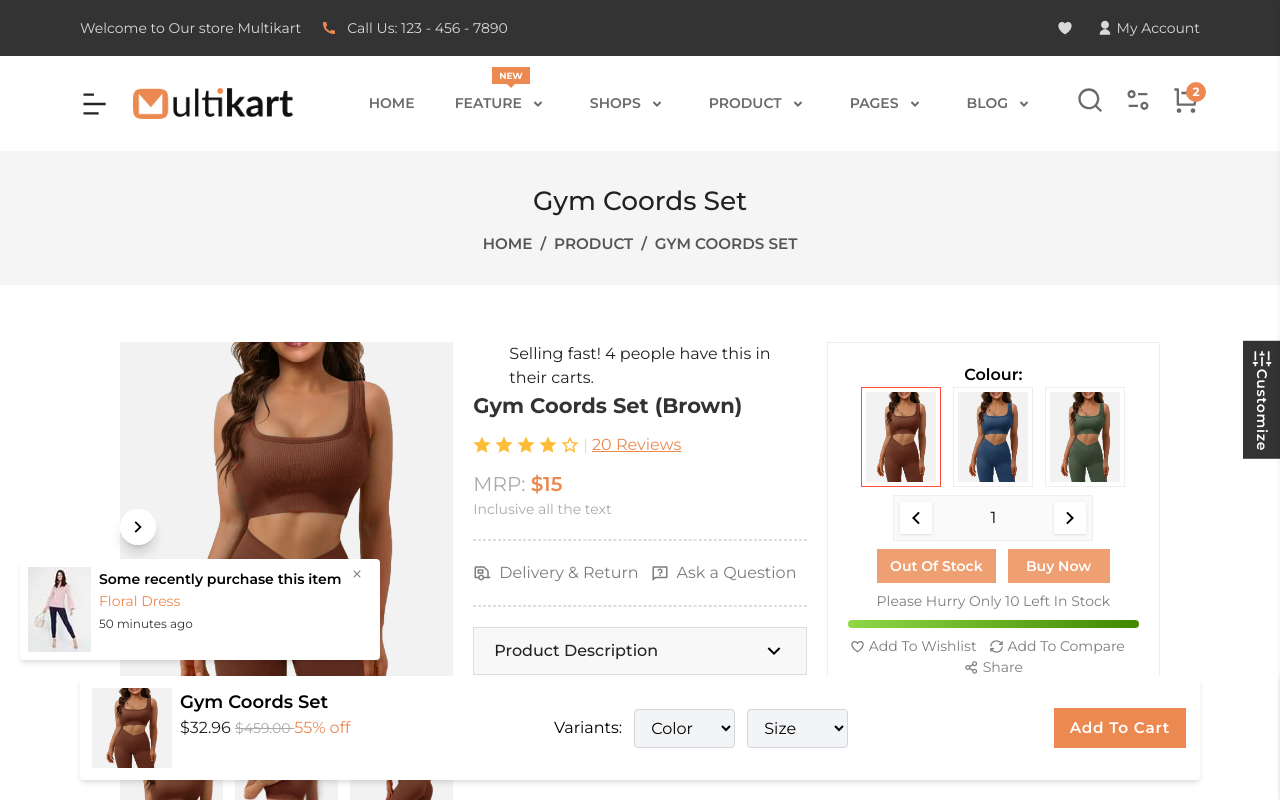
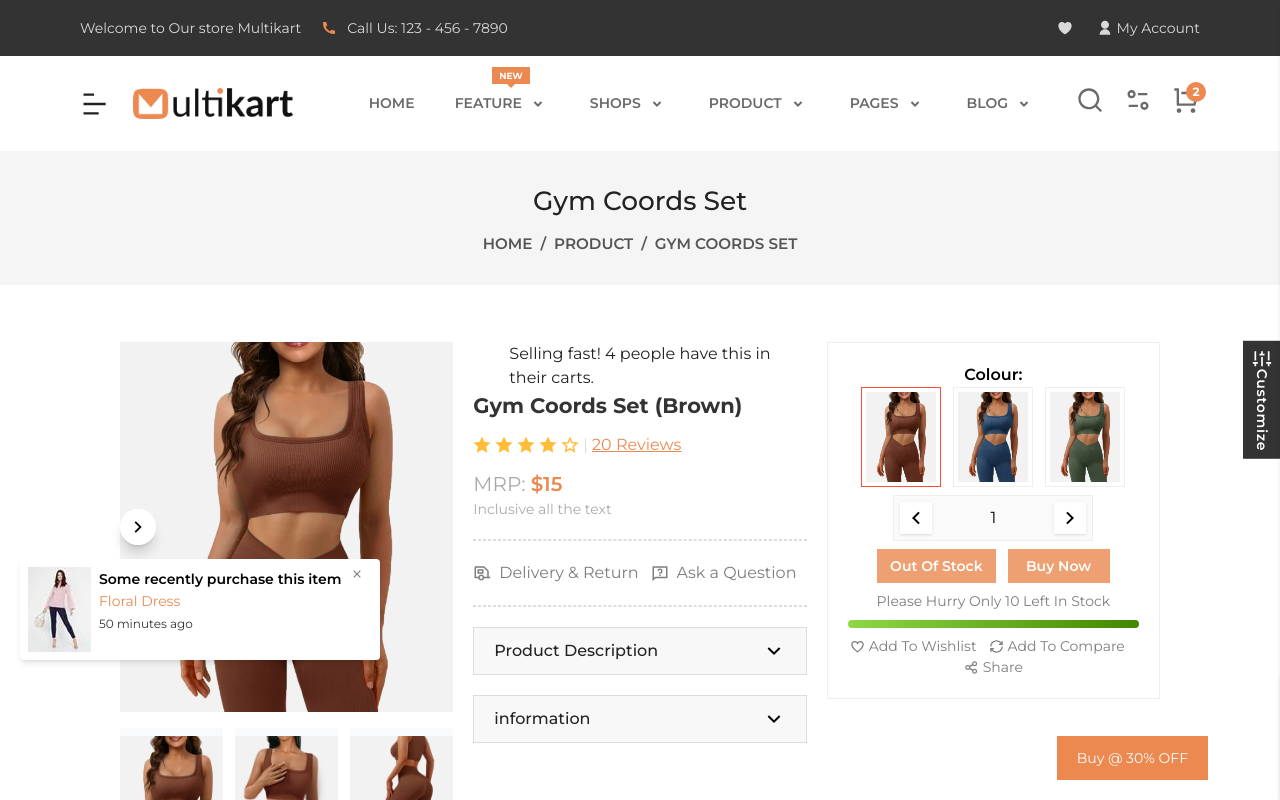
Before and after one commit to engymo/Multikart, a Next.js app: page / in a window 1280 px wide. Shown: the top 800 px of the page. Built offline with nearby package versions, Linux system fonts and the light colour scheme.

Commit message:
newsection

```diff
--- a/src/app/page.tsx
+++ b/src/app/page.tsx
@@ -7,6 +7,7 @@ import StickyBuyBar from "@/components/product/StickyBuyBar/StickyBuyBar";
 import ProductDetails from "@/components/product/ProductDetails";
 import ProductTabsWrapper from "@/components/product/tabs/ProductTabsWrapper";
 import RelatedProducts from "@/components/product/RelatedProducts/RelatedProducts";
+import FixedBarBotton from "@/components/common/FixedBarBottom/FixedBarBotton";
 
 export default function Home() {
   return (
@@ -16,6 +17,7 @@ export default function Home() {
       <ProductTabsWrapper />
       <RelatedProducts />
       <SalesToast />
+      <FixedBarBotton/>
       <CustomizeButton />
       <StickyBuyBar />
     </main>
--- /dev/null
+++ b/src/components/common/FixedBarBottom/FixedBarBotton.tsx
@@ -0,0 +1,41 @@
+"use client";
+
+import React from 'react';
+import { RiArrowUpDoubleFill } from '@remixicon/react';
+import { useScroll } from '@/hooks/useScroll';
+
+const FixedBarButton = () => {
+  const showScrollBtn = useScroll(300);
+
+  const scrollToTop = () => {
+    window.scrollTo({
+      top: 0,
+      behavior: 'smooth',
+    });
+  };
+
+  return (
+    <div className="fixed bottom-5 right-5 z-80 flex items-center gap-2">
+      <a
+        href="#"
+        className="bg-[#ec8951] text-white text-sm px-5 py-3 hover:bg-transparent hover:text-black transition-colors duration-300 block"
+      >
+        Buy @ 30% OFF
+      </a>
+
+      <button
+        onClick={scrollToTop}
+        aria-label="Scroll to top"
+        className={`bg-[#ec8951] text-white p-3 flex items-center justify-center transition-all duration-300 ${
+          showScrollBtn
+            ? "opacity-100 visible translate-y-0"
+            : "opacity-0 invisible translate-y-4"
+        }`}
+      >
+        <RiArrowUpDoubleFill size={20} />
+      </button>
+    </div>
+  );
+};
+
+export default FixedBarButton;
--- a/src/components/layout/Footer/Footer.tsx
+++ b/src/components/layout/Footer/Footer.tsx
@@ -38,7 +38,7 @@ export default function Footer() {
                 return (
                   <div
                     key={item.text}
-                    className="flex items-start gap-3"
+                    className="flex items-start gap-3 hover:text-gray-400"
                   >
                     <Icon
                       size={18}
@@ -65,7 +65,7 @@ export default function Footer() {
                       href={link.url}
                       className=" relative inline-block pb-1 after:absolute after:left-0 after:bottom-0
                                   after:h-[3px] after:w-0 after:bg-[#e06b42] after:transition-all after:duration-300
-                                  after:ease-in-out hover:after:w-full" >
+                                  after:ease-in-out hover:after:w-full " >
                       {link.label}
                     </Link>
                   </li>
--- a/src/components/product/StickyBuyBar/StickyBuyBar.tsx
+++ b/src/components/product/StickyBuyBar/StickyBuyBar.tsx
@@ -1,60 +1,67 @@
-import React from 'react'
+"use client";
+
+import React from 'react';
+import { useScroll } from '@/hooks/useScroll';
 
 const StickyBuyBar = () => {
+    const isScrolled = useScroll(400);
+
     return (
-        <section className='fixed bottom-5 left-0 right-0 z-50 '>
-            <div className='container mx-auto lg:px-20 px-4'>
-                <div className='flex justify-between items-center bg-white border-gray-50 rounded shadow-md p-3'>
-                    <div className='flex gap-2 hidden md:hidden lg:flex'>
+        <section
+            className={`fixed bottom-0 left-0 right-0 z-50 transition-all duration-300 ${isScrolled
+                    ? "opacity-100 visible translate-y-0"
+                    : "opacity-0 invisible translate-y-full"
+                }`}
+        >
+            <div className='container mx-auto lg:px-20 px-4 mb-2'>
+                <div className='flex justify-between items-center bg-white border-gray-100 rounded shadow-lg p-3'>
+
+                    {/* الصورة والتفاصيل */}
+                    <div className='flex gap-2 hidden lg:flex items-center'>
+                        <img className='w-16 h-16 object-cover rounded' src="/images/products/17.jpg" alt="sticky-img" />
                         <div>
-                            <img className='w-20 h-20' src="/images/products/17.jpg" alt="stikyimg" />
-                        </div>
-                        <div>
-
-                            <div >
-                                <h4 className='font-semibold text-lg'>Gym Coords Set</h4>
-                                <span className='text-base text-[rgb(34,34,34)]'>$32.96{" "}
-                                    <span className='line-through text-[rgb(170,170,170)] text-sm'> $459.00 </span>
-                                    <span className='text-base text-[rgb(236,137,81)]'> {" "} 55% off</span>
-                                </span>
-                            </div>
-
+                            <h4 className='font-semibold text-base'>Gym Coords Set</h4>
+                            <span className='text-sm text-[#222] font-medium'>
+                                $32.96{" "}
+                                <span className='line-through text-[#aaa] text-xs'> $459.00 </span>
+                                <span className='text-[#ec8951] text-xs'> 55% off</span>
+                            </span>
                         </div>
                     </div>
-                    <div className='flex items-center gap-3 font-meduim text-base'>
-                        <h3 className='hidden md:hidden lg:block'>Variants:</h3>
 
-                        <select
-                            className="w-full rounded border border-gray-300 px-3 py-2 text-base bg-gray-100 focus:outline-none"
-                        >
+                    {/* الخيارات */}
+                    <div className='flex items-center gap-3 font-medium text-sm'>
+                        <h3 className='hidden lg:block'>Variants:</h3>
+
+                        <select className="rounded border border-gray-300 px-3 py-2 text-sm bg-gray-100 focus:outline-none">
                             <option value="">Color</option>
-                            <option value="s">Pink</option>
-                            <option value="m">Blue</option>
-                            <option value="l">gray</option>
+                            <option value="pink">Pink</option>
+                            <option value="blue">Blue</option>
+                            <option value="gray">Gray</option>
                         </select>
-                        <select
-                            className="w-full rounded border border-gray-300 px-3 py-2 text-base bg-gray-100 focus:outline-none"
-                        >
+
+                        <select className="rounded border border-gray-300 px-3 py-2 text-sm bg-gray-100 focus:outline-none">
                             <option value="">Size</option>
                             <option value="s">Small</option>
                             <option value="m">Medium</option>
                             <option value="l">Large</option>
                         </select>
+                    </div>
 
-                    </div>
                     <button className='font-semibold text-[15.3225px] px-[16px] py-[9px] border-2 border-[rgb(236, 137, 81)]
                        relative overflow-hidden border-2 border-white
     bg-[linear-gradient(30deg,#ec8951_50%,transparent_50%)] bg-[length:850px] bg-[position:0_50%]
     bg-no-repeat tracking-[0.71px] text-white transition-[background-position] duration-400
     ease-in-out hover:bg-[position:100%_50%] hover:text-[#ec8951] hover:border-[#ec8951] '>
+
                         Add To Cart
+
                     </button>
 
                 </div>
-
             </div>
         </section>
-    )
-}
+    );
+};
 
-export default StickyBuyBar
+export default StickyBuyBar;
--- /dev/null
+++ b/src/hooks/useScroll.ts
@@ -0,0 +1,22 @@
+"use client";
+
+import { useState, useEffect } from 'react';
+
+export const useScroll = (threshold = 300) => {
+  const [isScrolled, setIsScrolled] = useState(false);
+
+  useEffect(() => {
+    const handleScroll = () => {
+      if (window.scrollY > threshold) {
+        setIsScrolled(true);
+      } else {
+        setIsScrolled(false);
+      }
+    };
+
+    window.addEventListener('scroll', handleScroll);
+    return () => window.removeEventListener('scroll', handleScroll);
+  }, [threshold]);
+
+  return isScrolled;
+};
```
